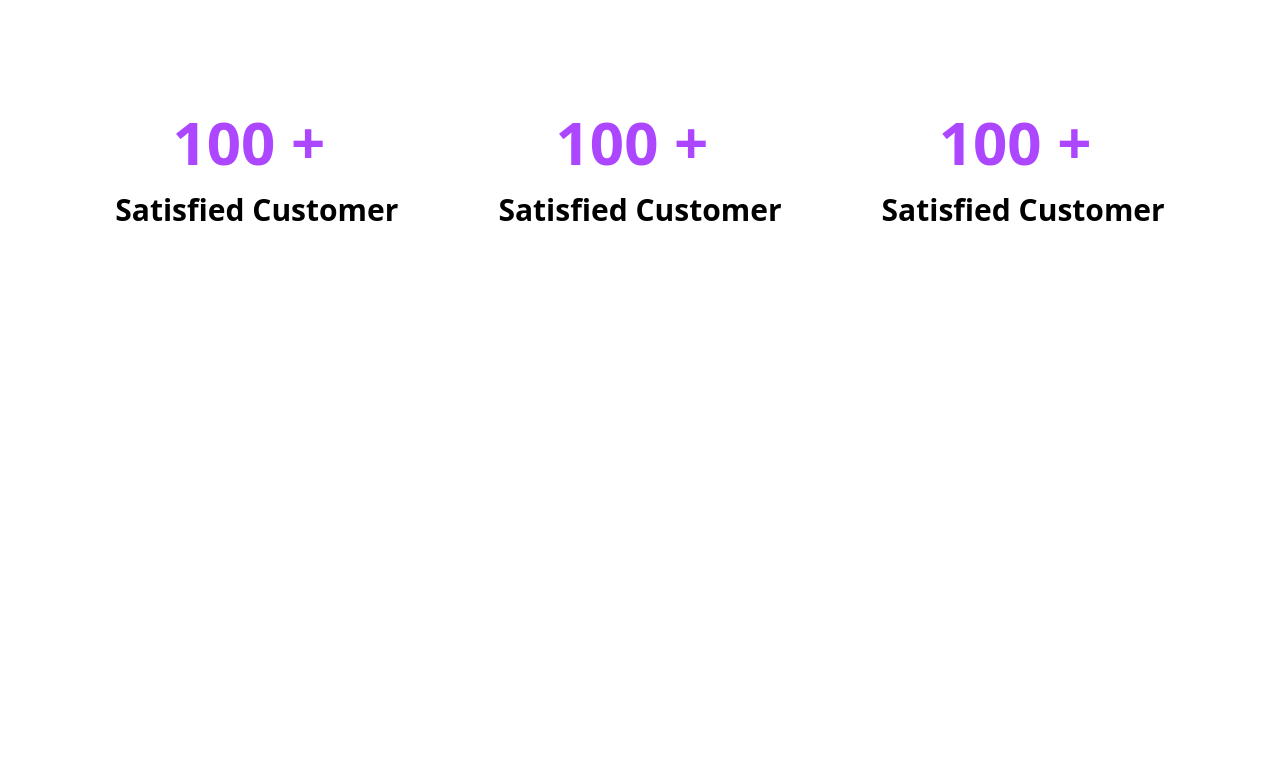
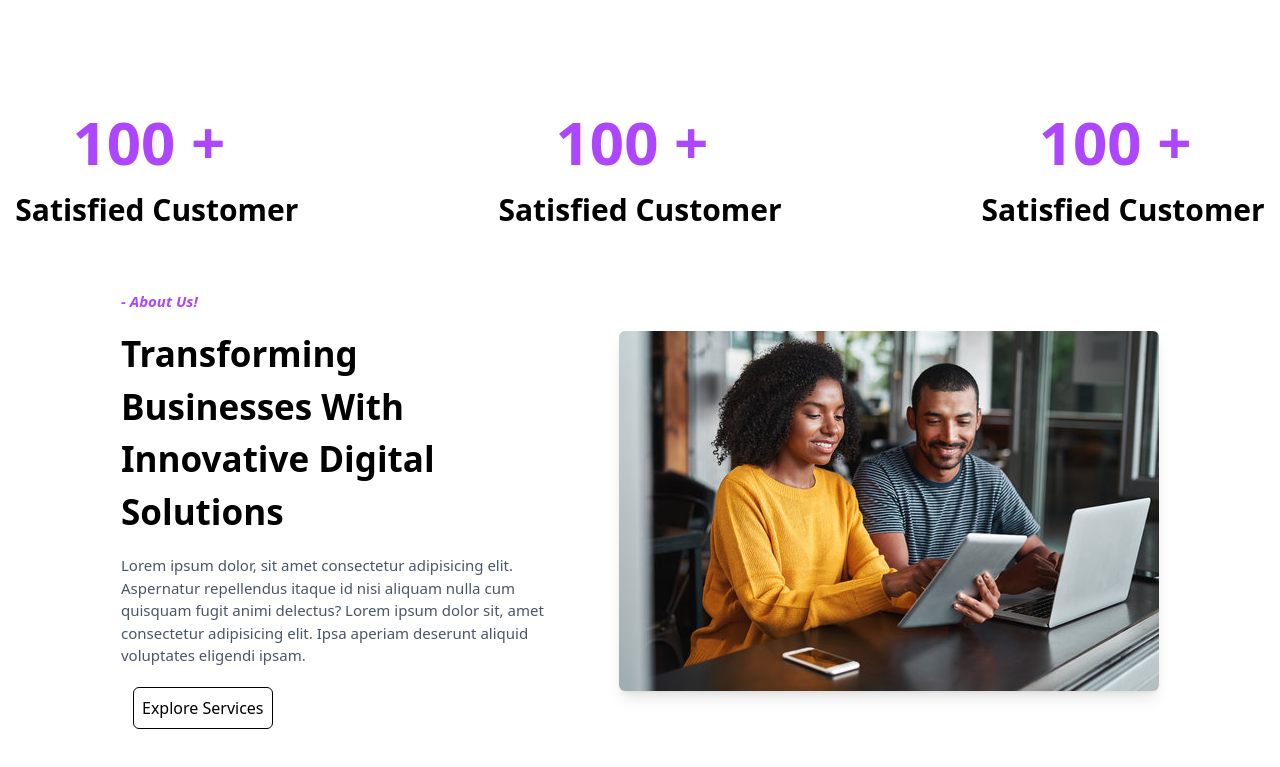
Before and after one commit to rxlester2315/TailwindLandingPg, a plain HTML site: page index2.html in a window 1280 px wide. Shown: the part 1218-1985 px from the top of the page. Before the commit the page ends 1450 px from the top, so only its background shows below. Drawn offline with nearby package versions, Linux system fonts and the light colour scheme.

Commit message:
update reponsive design

```diff
--- a/index2.html
+++ b/index2.html
@@ -92,7 +92,7 @@
       <div class="flex flex-col   items-center justify-center ">
 
       <div class="flex flex-col items-center justify-center mt-[250px]  ">
-        <h1 class="font-semibold text-gray-800  md:text-[45px] lg:text-[60px] text-center">
+        <h1 class="font-semibold text-gray-800   md:text-[40px] lg:text-[60px] text-center">
           Trusted by Business Worldwide
         </h1>
 
@@ -100,7 +100,7 @@
         <p class=" text-gray-500 md:text-[20px] lg:text-[40px]">We Value the standard of Our Clients</p>
       </div>
 
-      <div class="flex flex-col items-center justify-center  lg:space-x-[100px]  mt-[50px]  md:flex-row">
+      <div class="flex flex-col items-center justify-center  lg:space-x-[200px]  mt-[50px]  md:flex-row">
 
 
 
@@ -121,7 +121,35 @@
 
 
       </div>
+
+
     </div>
+
+
+
+    <div class="flex flex-col items-center justify-center mt-[50px] mb-[50px] space-y-8 sm:space-y-12 md:flex-row md:space-x-12 md:space-y-0">
+
+      <div class="flex flex-col items-center md:items-start">
+          <p class="text-[15px] italic font-semibold text-purple-500 py-2">
+              <span>-</span> About Us!
+          </p>
+          <h1 class="w-[90%] sm:w-[80%] md:w-[400px] text-[28px] sm:text-[30px] md:text-[35px] font-semibold py-2 text-center md:text-left">
+              Transforming Businesses With Innovative Digital Solutions
+          </h1>
+          <p class="w-[90%] sm:w-[80%] md:w-[450px] text-[14px] sm:text-[15px] text-gray-600 py-2 text-center md:text-left">
+              Lorem ipsum dolor, sit amet consectetur adipisicing elit. Aspernatur repellendus itaque id nisi aliquam nulla cum quisquam fugit animi delectus? Lorem ipsum dolor sit, amet consectetur adipisicing elit. Ipsa aperiam deserunt aliquid voluptates eligendi ipsam.
+          </p>
+          <div class="flex justify-center md:justify-start">
+              <button class="border border-black p-2 m-3 rounded-md hover:bg-purple-500 hover:text-white transition duration-300">
+                  Explore Services
+              </button>
+          </div>
+      </div>
+
+      <div class="w-full sm:w-4/5 md:w-auto">
+          <img src="a1.jpg" alt="About Us Image" class="w-full h-auto rounded-md shadow-lg">
+      </div>
+  </div>
 
 
 
```
Also changed, not shown: 1 other file.
